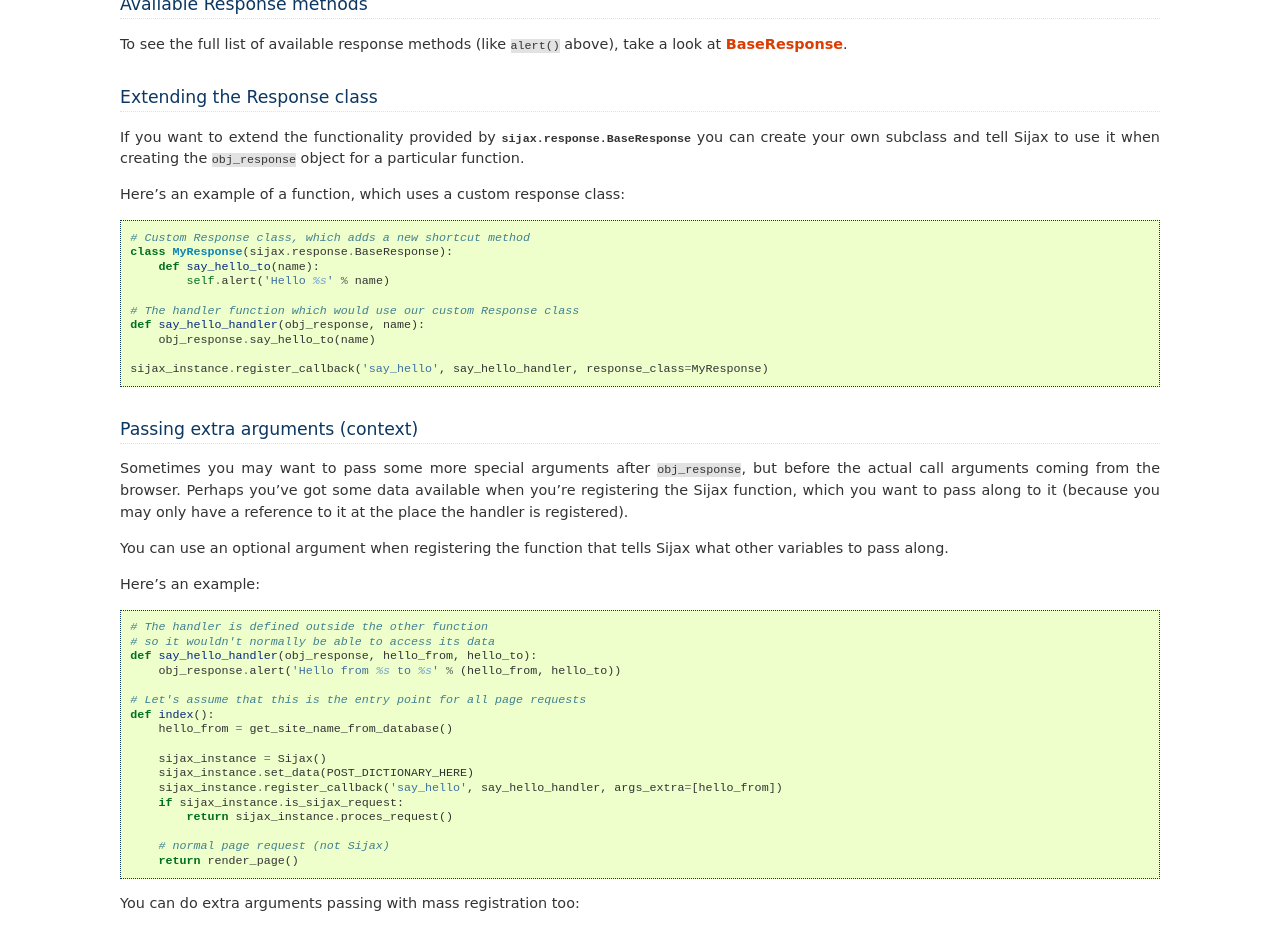
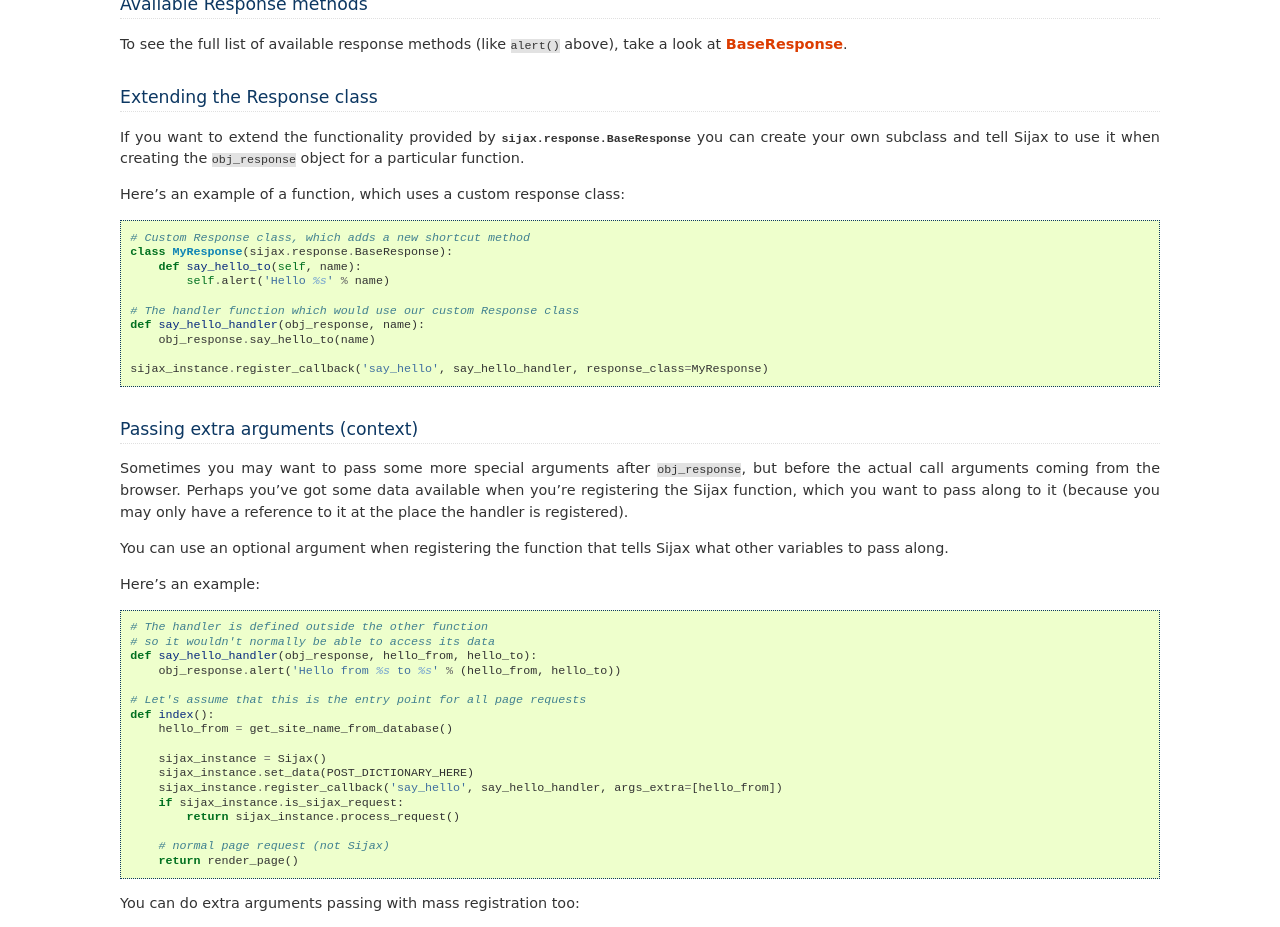
Before and after one commit to spantaleev/sijax-python, a Sphinx documentation site: the page built from docs/usage.rst, in a window 1280 px wide and 1400 px high, scrolled down 1945 px. Shown: the top 927 px of the window. Built offline with Sphinx 7.4.7, drawn with Linux system fonts in a browser that asks for light colours.

Commit message:
Fixed some typos in docs.

```diff
--- a/docs/usage.rst
+++ b/docs/usage.rst
@@ -116,7 +116,7 @@
 
     # Custom Response class, which adds a new shortcut method
     class MyResponse(sijax.response.BaseResponse):
-        def say_hello_to(name):
+        def say_hello_to(self, name):
             self.alert('Hello %s' % name)
 
     # The handler function which would use our custom Response class
@@ -152,14 +152,14 @@
         sijax_instance.set_data(POST_DICTIONARY_HERE)
         sijax_instance.register_callback('say_hello', say_hello_handler, args_extra=[hello_from])
         if sijax_instance.is_sijax_request:
-            return sijax_instance.proces_request()
+            return sijax_instance.process_request()
 
         # normal page request (not Sijax)
         return render_page()
 
 You can do extra arguments passing with mass registration too::
 
-    sijax_instance.register_object(SijaxHandler, arsg_extra=['additional', 'arguments', 'here'])
+    sijax_instance.register_object(SijaxHandler, args_extra=['additional', 'arguments', 'here'])
 
 
 Events
```
